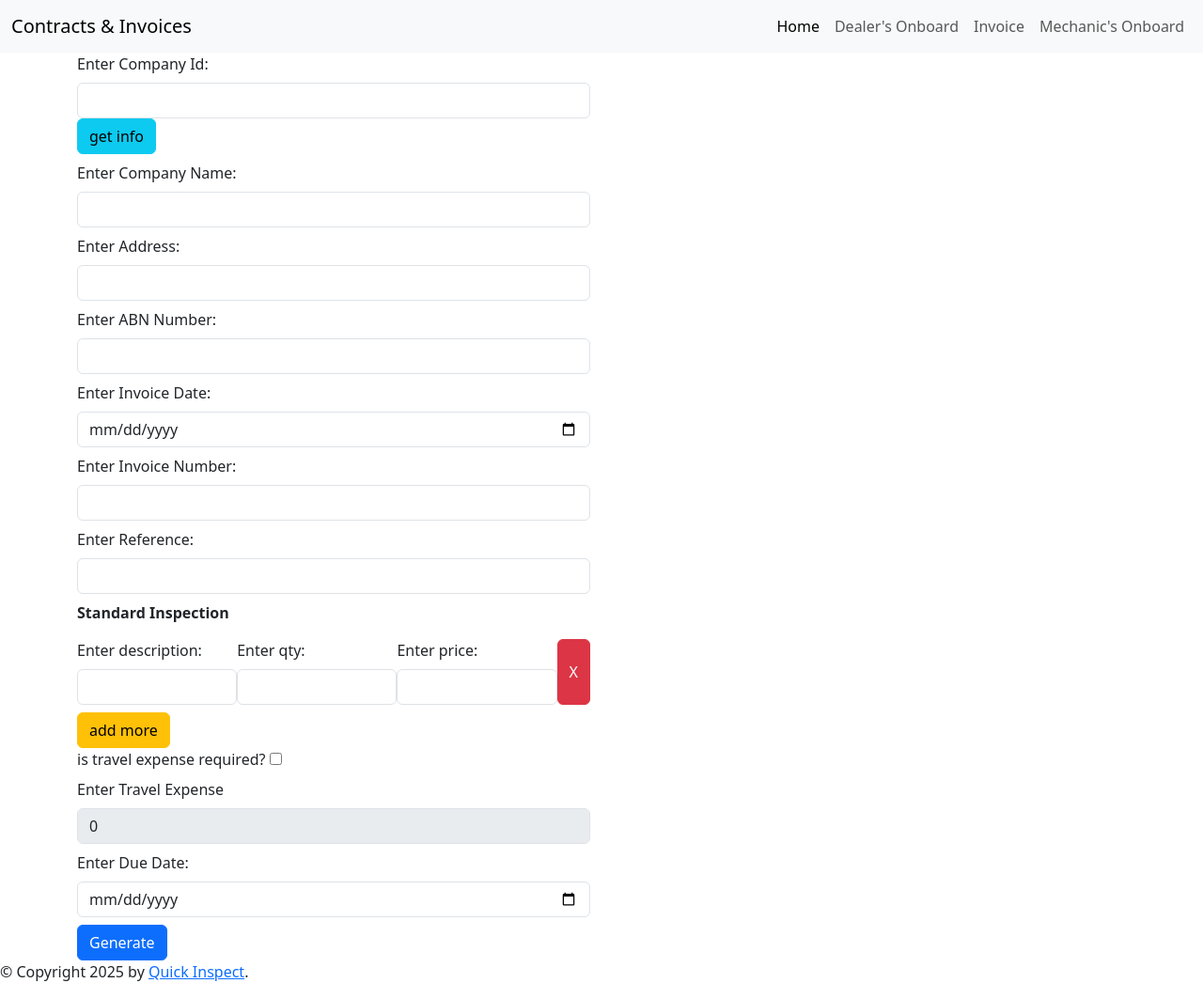
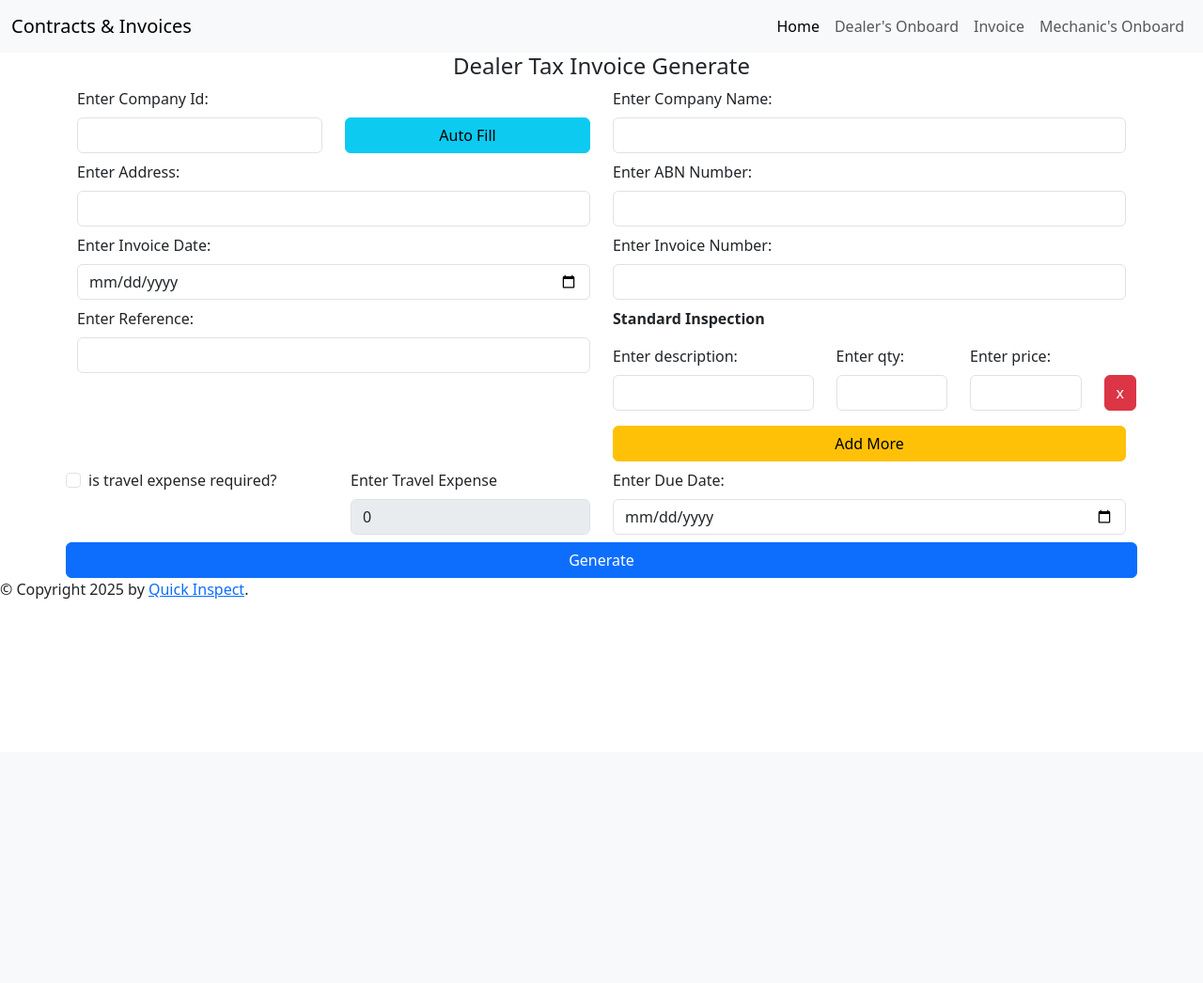
Before and after one commit to vikkya/quick-inspect, a Flask app: page /invoice in a window 1280 px wide. Shown: the whole page at 94% size. After the commit the page ends 637 px from the top, so only its background shows below. Run offline with Flask 3, Linux system fonts and the light colour scheme.

Commit message:
added dealer edit and delete

```diff
--- a/contracts/app.py
+++ b/contracts/app.py
@@ -1,14 +1,16 @@
-from flask import Flask, render_template, request, redirect, url_for
-from docx import Document
+from flask import Flask, render_template, request, jsonify
 from docxtpl import DocxTemplate
 import os
 import subprocess
 import sqlite3
 import json
+from dotenv import load_dotenv
 
 app = Flask(__name__)
 DOWNLOAD_FOLDER = os.path.join(app.root_path, 'static', 'downloads')
 app.config['DOWNLOAD_FOLDER'] = DOWNLOAD_FOLDER
+
+load_dotenv()
 
 @app.route("/")
 def index():
@@ -73,8 +75,9 @@ def generate_invoice():
         desc_list = request.form.getlist('description[]')
         qty_list = request.form.getlist('qty[]')
         price_list = request.form.getlist('price[]')
-        travel_exp_required = request.form.get('travel_expense_required'),
-        travel_expense = int(request.form.get('travel_expense')),
+        travel_exp_required = request.form.get('travel_expense_required')
+        print(travel_exp_required, "travel_exp_required")
+        travel_expense = int(request.form.get('travel_expense') or '0')
         for desc, qty, price in zip(desc_list, qty_list, price_list):
             total = int(qty) * float(price)
             items.append({
@@ -84,6 +87,7 @@ def generate_invoice():
                 'total': total
             })
             subtotal += total
+        subtotal = round(subtotal, 2)
         gst = round((subtotal / 100 ) * 10, 2)
         grand_total = subtotal + gst
         if travel_exp_required:
@@ -104,6 +108,7 @@ def generate_invoice():
             'grand_total': grand_total,
 
         }
+    print(payload)
     template_path = 'tax_invoice_template.docx'
     name = f"INV {payload['invoice_number']} - {payload['invoice_date']}"
     # file_name, output_pdf = (None, None)
@@ -138,7 +143,6 @@ def onboard():
 @app.route("/read_data/<int:id>", methods=['GET'])
 def read_data(id):
     try:
-        print(type(id), "id")
         db_path = './static/db/qi.db'
         conn = sqlite3.connect(db_path)
         conn.row_factory = sqlite3.Row
@@ -152,6 +156,41 @@ def read_data(id):
         if conn:
             conn.close()
     return json.dumps(response)
+
+@app.route("/update_dealer", methods=['POST'])
+def update_dealer():
+    try:
+        data = request.get_json()
+        id = data['id']
+        name = data['name']
+        address = data['address']
+        abn = data['abn']
+        db_path = './static/db/qi.db'
+        conn = sqlite3.connect(db_path)
+        cur = conn.cursor()
+        cur.execute(f"update dealers set name = '{name}', address = '{address}', abn = '{abn}' where id = {id}")
+        conn.commit()
+    except sqlite3.Error as e:
+        print(f"DB dealer update error {e}")
+    finally:
+        if conn:
+            conn.close()
+    return json.dumps({'status': 'ok'})
+
+@app.route("/delete_dealer/<int:id>", methods=['GET'])
+def delete_dealer(id):
+    try:
+        db_path = './static/db/qi.db'
+        conn = sqlite3.connect(db_path)
+        cur = conn.cursor()
+        cur.execute(f"delete from dealers where id = {id}")
+        conn.commit()
+    except sqlite3.Error as e:
+        print(f"DB insert error {e}")
+    finally:
+        if conn:
+            conn.close()
+    return json.dumps({'status': 'ok'})
 
 @app.route("/get_invoice_id", methods=['GET', 'POST'])
 def get_invoice_id():
@@ -180,6 +219,16 @@ def get_invoice_id():
                 conn.close()
         return {"status": 200}
 
+@app.route('/verify_key', methods=['POST'])
+def verify_key():
+    data = request.get_json()
+    print(data)
+    user_key = data.get('key', '')
+    print(user_key, 'user_key')
+    if user_key == os.getenv('ACCESS_KEY'):
+        return jsonify(success=True)
+    return jsonify(success=False)
+
 
 def fill_contract(template_path, name, payload):
     doc_name = f'{name}.docx'
--- a/contracts/requirements.txt
+++ b/contracts/requirements.txt
@@ -1,3 +1,4 @@
 Flask
 python-docx
 docxtpl
+python-dotenv
--- a/contracts/templates/base.html
+++ b/contracts/templates/base.html
@@ -1,6 +1,8 @@
 <!doctype html>
 <html>
   <head>
+    <meta charset="UTF-8">
+    <meta name="viewport" content="width=device-width, initial-scale=1.0">
     {% block head %}
     <link href="https://cdn.jsdelivr.net/npm/bootstrap@5.3.3/dist/css/bootstrap.min.css" rel="stylesheet">
     <title>{% block title %}{% endblock %}</title>
@@ -9,7 +11,7 @@
   <body>
     <nav class="navbar navbar-expand-lg bg-body-tertiary">
       <div class="container-fluid">
-        <a class="navbar-brand" href="#">Contracts & Invoices</a>
+        <a class="navbar-brand" href="/">Contracts & Invoices</a>
         <button class="navbar-toggler" type="button" data-bs-toggle="collapse" data-bs-target="#navbarNavAltMarkup" aria-controls="navbarNavAltMarkup" aria-expanded="false" aria-label="Toggle navigation">
           <span class="navbar-toggler-icon"></span>
         </button>
--- a/contracts/templates/invoice.html
+++ b/contracts/templates/invoice.html
@@ -1,73 +1,87 @@
 {% extends "base.html" %}
 {% block title %}Quick Inspect Tax Invoice Form{% endblock %}
 {% block content %}
+<h4 class="text-center">Dealer Tax Invoice Generate</h4>
 <div class="container">
+    <form action="/generate_invoice" method="post" class="row">
+        <div class="mb-2 col-12 col-sm-12 col-md-6">
             <div class="row">
-        <div class="col-6">
-            <form action="/generate_invoice" method="post">
-                <div class="mb-2">
+                <div class="col">
                     <label for="company_id" class="form-label">Enter Company Id:</label>
-                    <input type="text" class="form-control" name="company_id" id="company_id">
-                    <button class="btn btn-info" type="button" onclick="get_dealer()">get info</button>
+                    <input type="number" class="form-control" name="company_id" id="company_id">
                 </div>
-                <div class="mb-2">
+                <div class="col align-self-end">
+                    <button class="btn btn-info w-100 mt-2" type="button" onclick="get_dealer()">Auto Fill</button>
+                </div>
+            </div>
+        </div>
+        <div class="mb-2 col-12 col-sm-12 col-md-6">
             <label for="company_name" class="form-label">Enter Company Name:</label>
-                    <input type="text" class="form-control" name="company_name" id="company_name">
+            <input type="text" class="form-control" name="company_name" id="company_name" required>
         </div>
-                <div class="mb-2">
+        <div class="mb-2 col-12 col-sm-12 col-md-6">
             <label for="address" class="form-label">Enter Address:</label>
-                    <input type="text" class="form-control" name="address" id="address">
+            <input type="text" class="form-control" name="address" id="address" required>
         </div>
-                <div class="mb-2">
+        <div class="mb-2 col-12 col-sm-12 col-md-6">
             <label for="abn_number" class="form-label">Enter ABN Number:</label>
-                    <input type="text" class="form-control" name="abn_number" id="abn_number">
+            <input type="text" class="form-control" name="abn_number" id="abn_number" required>
         </div>
-                <div class="mb-2">
+        <div class="mb-2 col-12 col-sm-12 col-md-6">
             <label for="invoice_date" class="form-label">Enter Invoice Date:</label>
-                    <input type="date" class="form-control" name="invoice_date" id="invoice_date" onchange="invoiceDateHandler(this)">
+            <input type="date" class="form-control" name="invoice_date" id="invoice_date"
+                onchange="invoiceDateHandler(this)" required>
         </div>
-                <div class="mb-2">
+        <div class="mb-2 col-12 col-sm-12 col-md-6">
             <label for="invoice_number" class="form-label">Enter Invoice Number:</label>
-                    <input type="text" class="form-control" name="invoice_number" id="invoice_number">
+            <input type="text" class="form-control" name="invoice_number" id="invoice_number" required>
         </div>
-                <div class="mb-2">
+        <div class="mb-2 col-12 col-sm-12 col-md-6">
             <label for="reference" class="form-label">Enter Reference:</label>
             <input type="text" class="form-control" name="reference" id="reference">
         </div>
-                <div class="description mb-2" id="description">
+        <div class="mb-2 col-12 col-sm-12 col-md-6">
+            <div class="description" id="description">
                 <p class="fw-bold">Standard Inspection</p>
-                    <div class="description_row d-flex">
-                        <div>
-                            <label for="description" class="form-label">Enter description:</label>
-                            <input type="text" class="form-control" name="description[]" id="description">
+                <div class="description_row row mb-2">
+                    <div class="col-6 col-sm-6 col-md-5">
+                        <label for="description[]" class="form-label">Enter description:</label>
+                        <input type="text" class="form-control" name="description[]" id="description" required>
                     </div>
-                        <div>
-                            <label for="qty" class="form-label">Enter qty:</label>
-                            <input type="number" class="form-control" name="qty[]" id="qty">
+                    <div class="col-6 col-sm-6 col-md-3">
+                        <label for="qty[]" class="form-label">Enter qty:</label>
+                        <input type="number" class="form-control" name="qty[]" id="qty" required>
                     </div>
-                        <div>
-                            <label for="price" class="form-label">Enter price:</label>
-                            <input type="number" step="0.01" class="form-control" name="price[]" id="price">
+                    <div class="col-6 col-sm-6 col-md-3">
+                        <label for="price[]" class="form-label">Enter price:</label>
+                        <input type="number" step="0.01" class="form-control" name="price[]" id="price" required>
                     </div>
-                        <button type="button" class="remove-btn btn btn-danger" onclick="removeField(this)">X</button>
-
+                    <div class="col-6 col-sm-6 col-md-1 align-self-end">
+                        <button type="button" class="remove-btn btn btn-danger" onclick="removeField(this)">x</button>
                     </div>
                 </div>
-                <button type="button" class="add_more btn btn-warning" id="add_more" onclick="addMore()">add more</button>
-                <div class="mb-2">
-                    <label for="travel_expense_required" class="form-label">is travel expense required?</label>
-                    <input type="checkbox" name="travel_expense_required" id="travel_expense_required" onclick="travel_expense_handler()"> <br/>
+            </div>
+            <button type="button" class="add_more btn btn-warning w-100 mt-2" id="add_more" onclick="addMore()">Add More</button>
+        </div>
+        <div class="mb-2 col-12 col-sm-12 col-md-6">
+            <div class="row">
+                <div class="col form-check">
+                    <label for="travel_expense_required" class="form-check-label">is travel expense required?</label>
+                    <input class="form-check-input" type="checkbox" name="travel_expense_required" id="travel_expense_required"
+                        onclick="travel_expense_handler()">
+                </div>
+                <div class="col">
                     <label for="travel_expense" class="form-label">Enter Travel Expense</label>
                     <input class="form-control" type="number" name="travel_expense" id="travel_expense" value="0" disabled>
                 </div>
-                <div class="mb-2">
+            </div>
+        </div>
+        <div class="mb-2 col-12 col-sm-12 col-md-6">
             <label for="due_date" class="form-label">Enter Due Date:</label>
             <input class="form-control" type="date" name="due_date" id="due_date">
         </div>
-                <button type="submit"  class="btn btn-primary" onclick="generate()">Generate</button>
+        <button type="submit" class="btn btn-primary" onclick="generate()">Generate</button>
     </form>
-        </div>
-    </div>
 </div>
 
 <script>
@@ -76,32 +90,36 @@
 
         const div = document.createElement('div');
         div.classList.add('description_row');
-        div.classList.add('d-flex');
+        div.classList.add('row');
+        div.classList.add('mb-2');
 
         div.innerHTML = `
-            <div>
-                <label for="description" class="form-label">Enter description:</label>
-                <input type="text" class="form-control" name="description[]" id="description">
+            <div class="col-6 col-sm-6 col-md-5">
+                <label for="description[]" class="form-label">Enter description:</label>
+                <input type="text" class="form-control" name="description[]" id="description" required>
             </div>
-            <div>
-                <label for="qty" class="form-label">Enter qty:</label>
-                <input type="number" class="form-control" name="qty[]" id="qty">
+            <div class="col-6 col-sm-6 col-md-3">
+                <label for="qty[]" class="form-label">Enter qty:</label>
+                <input type="number" class="form-control" name="qty[]" id="qty" required>
             </div>
-            <div>
-                <label for="price" class="form-label">Enter price:</label>
-                <input type="number" class="form-control" name="price[]" id="price">
+            <div class="col-6 col-sm-6 col-md-3">
+                <label for="price[]" class="form-label">Enter price:</label>
+                <input type="number" step="0.01" class="form-control" name="price[]" id="price" required>
             </div>
-            <button type="button" class="remove-btn btn btn-danger" onclick="removeField(this)">X</button>
+            <div class="col-6 col-sm-6 col-md-1 align-self-end">
+                <button type="button" class="remove-btn btn btn-danger" onclick="removeField(this)">x</button>
+            </div>
+
         `;
 
         container.appendChild(div);
     }
     function removeField(button) {
-        const fieldSet = button.parentElement;
+        const fieldSet = button.parentElement.parentElement;
         fieldSet.remove();
     }
 
-    function invoiceDateHandler(d){
+    function invoiceDateHandler(d) {
         const dateObj = new Date(d.value);
 
         // Add 7 days
@@ -117,12 +135,12 @@
         const flag = document.getElementById("travel_expense_required").checked
         if (flag == true) {
             document.getElementById("travel_expense").removeAttribute("disabled")
-        }else{
+        } else {
             document.getElementById("travel_expense").setAttribute("disabled", true)
         }
     }
 
-    async function get_dealer(){
+    async function get_dealer() {
         const id = document.getElementById("company_id").value
         const res = await fetch(`/read_data/${id}`)
         const data = await res.json()
@@ -137,7 +155,7 @@
         document.getElementById("invoice_number").value = `QI - ${invoice_data}`
     }
 
-    async function generate(){
+    async function generate() {
         await fetch('/get_invoice_id', {
             method: 'POST',
             headers: {
```
Also changed, not shown: contracts/templates/download.html (+7 -7 lines), contracts/templates/form.html (+35 -49 lines), contracts/templates/home.html (+94 -2 lines), contracts/templates/onboard.html (+13 -14 lines), 3 other files. Lines whose indentation alone changed are shown as unchanged.
